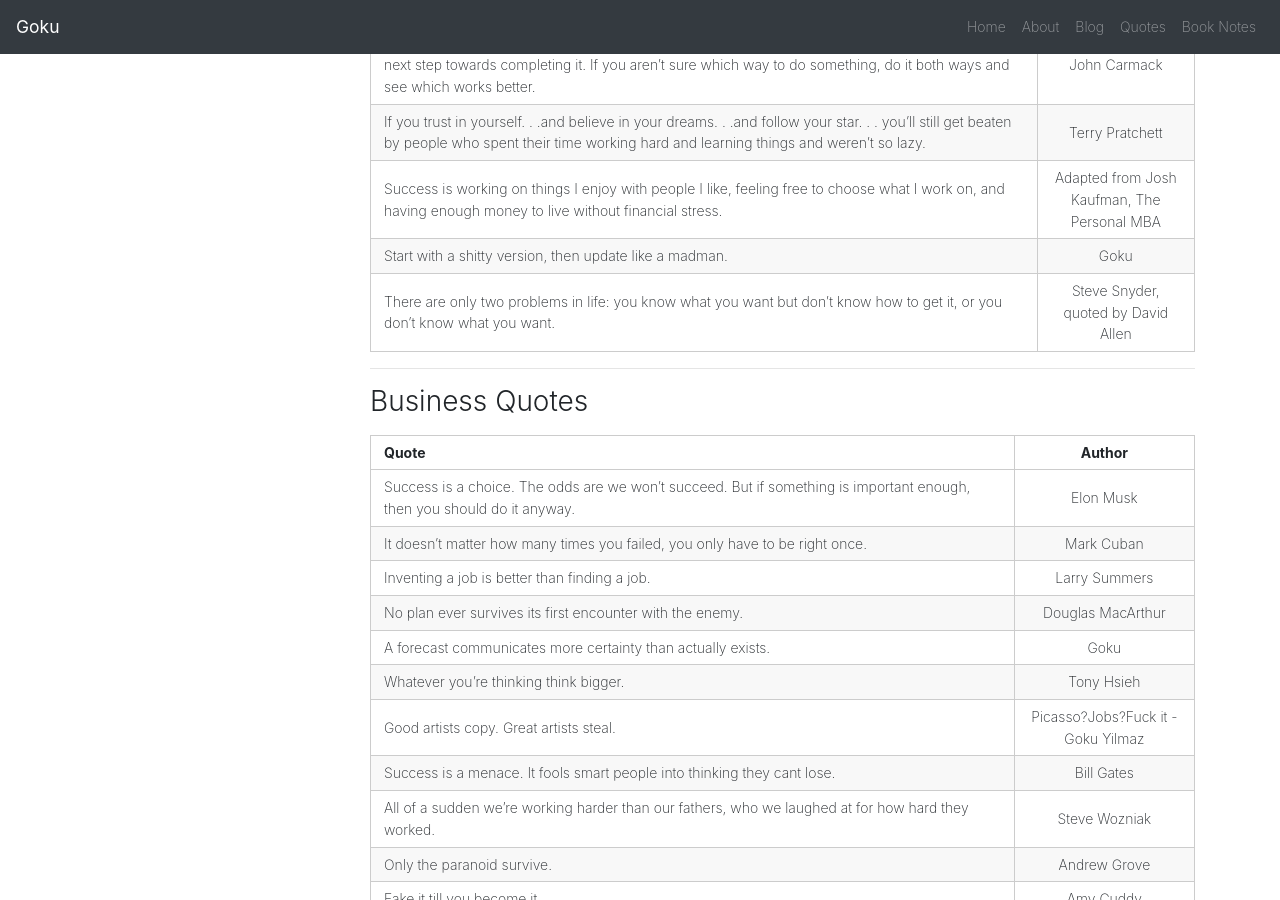
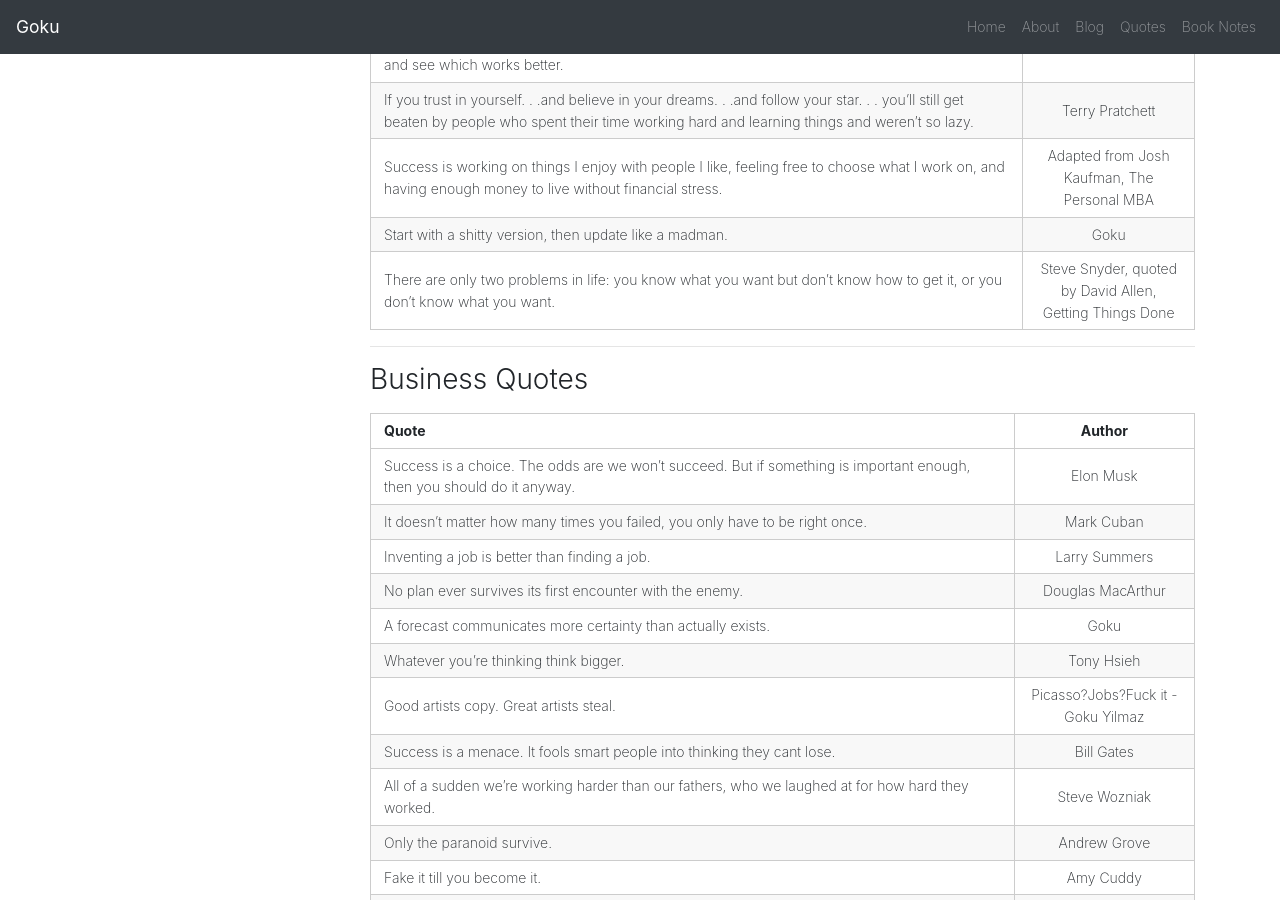
Before and after one commit to Esqarrouth/goktugyil.github.io, a Jekyll site: the page built from _pages/quotes.md, in a window 1280 px wide and 900 px high, scrolled down 11515 px. Built offline with Jekyll 4.4.1, drawn with Linux system fonts in a browser that asks for light colours.

Commit message:
Clarify GTD quote attribution

```diff
--- a/_pages/quotes.md
+++ b/_pages/quotes.md
@@ -260,7 +260,7 @@ Focused, hard work is the real key to success. Keep your eyes on the goal, and j
 If you trust in yourself. . .and believe in your dreams. . .and follow your star. . . you'll still get beaten by people who spent their time working hard and learning things and weren't so lazy.|Terry Pratchett
 Success is working on things I enjoy with people I like, feeling free to choose what I work on, and having enough money to live without financial stress.|Adapted from Josh Kaufman, The Personal MBA
 Start with a shitty version, then update like a madman.|Goku
-There are only two problems in life: you know what you want but don’t know how to get it, or you don’t know what you want.|Steve Snyder, quoted by David Allen
+There are only two problems in life: you know what you want but don’t know how to get it, or you don’t know what you want.|Steve Snyder, quoted by David Allen, Getting Things Done
 
 ---
 
```
